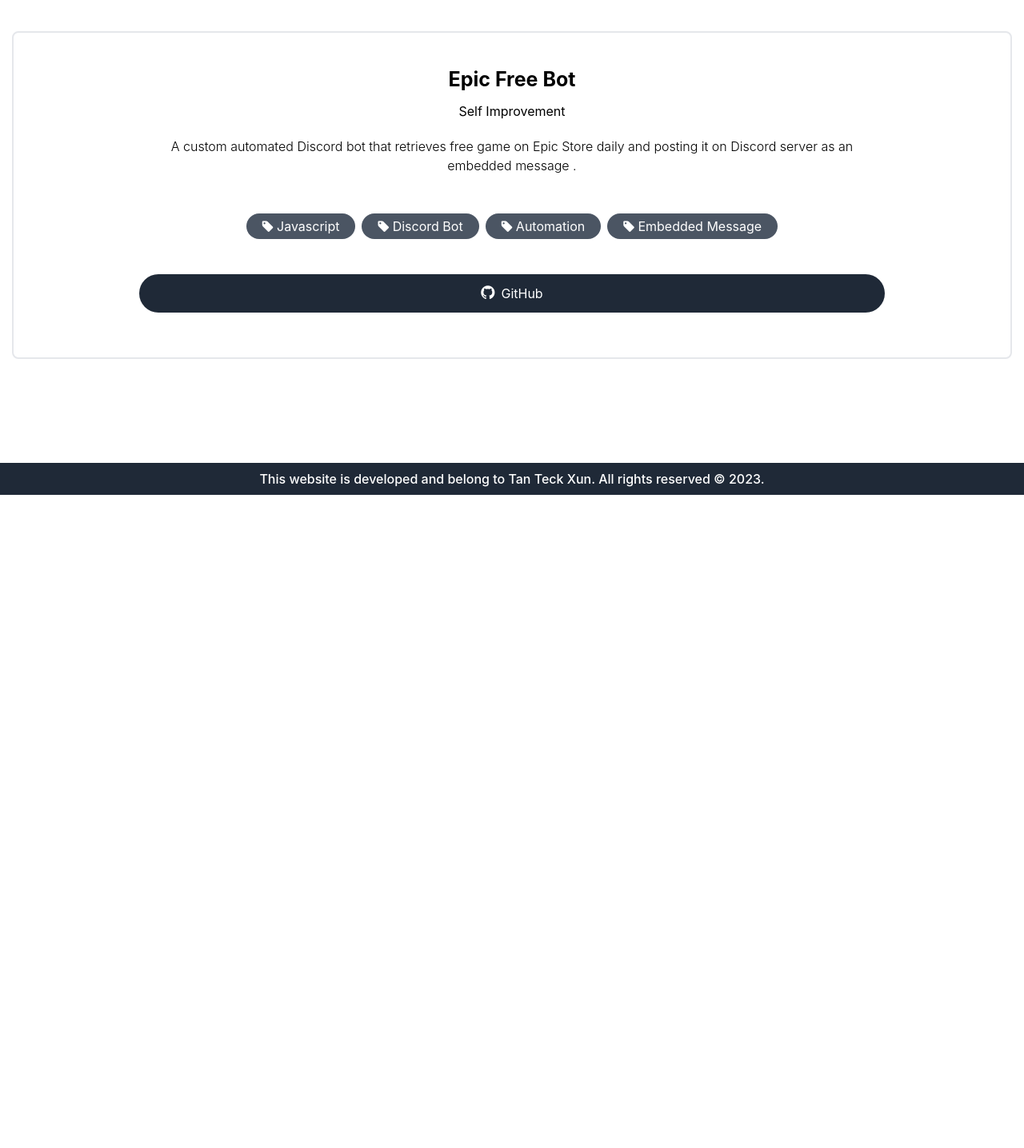
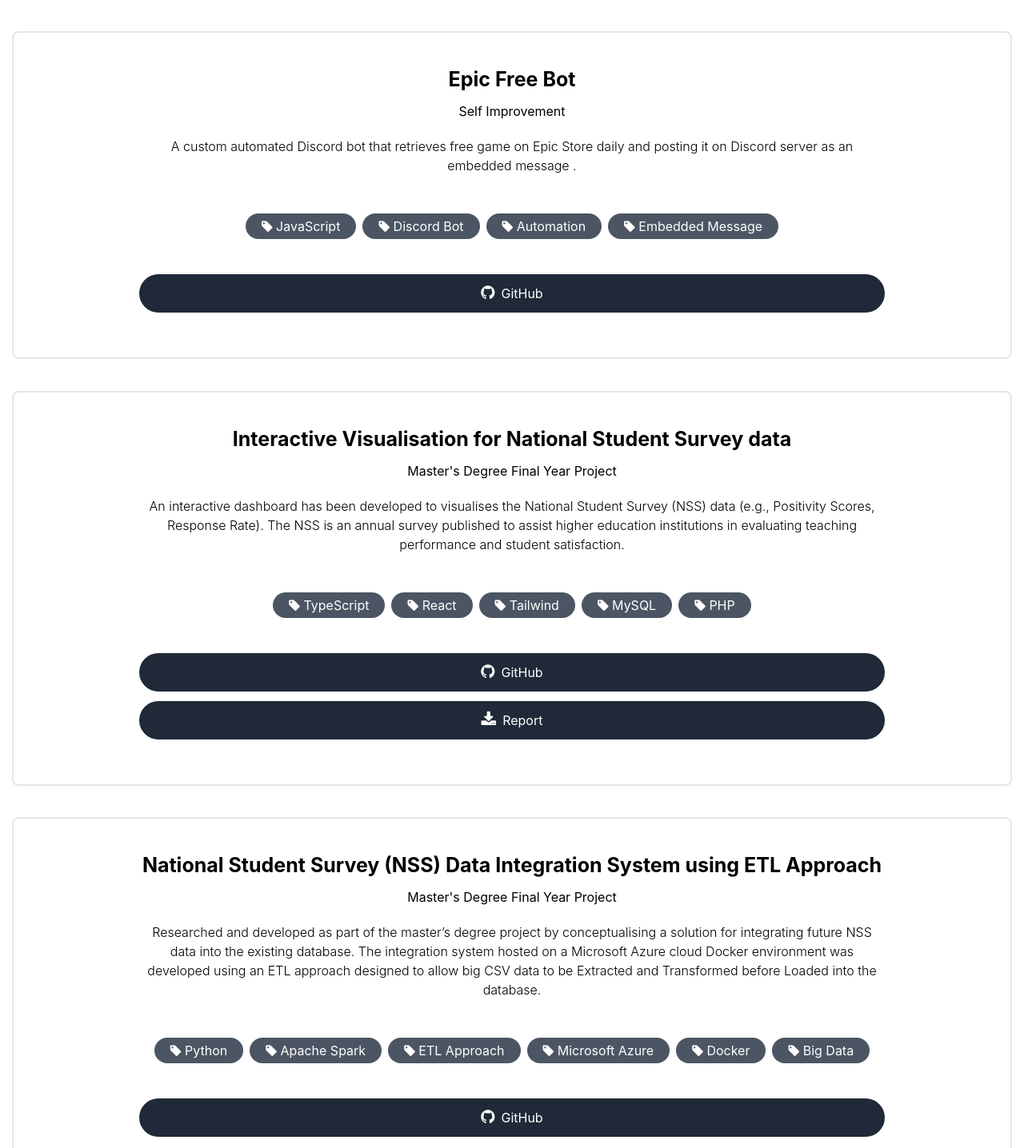
Before and after one commit to steven-appdev/my-resume, a React (Create React App) app: page /#/projects in a window 1280 px wide. Shown: the part 2465-3901 px from the top of the page at 80% size. Before the commit the page ends 3084 px from the top, so only its background shows below. Built offline with nearby package versions, Linux system fonts and the light colour scheme.

Commit message:
Added academic and experience

```diff
--- a/src/components/experiencebar.js
+++ b/src/components/experiencebar.js
@@ -3,8 +3,8 @@ import "./experiencebar.css"
 export default function ExperienceBar(props){
     return(
         <div className="rectangle relative">
-            <div className="inner-rectangle absolute" style={{width: `${props.experience}`}}/>
-            <p className="text-white font-bold relative text-center">{props.experience}</p>
+            <div className="inner-rectangle absolute" style={{width: `${props.experience}%`}}/>
+            <p className="text-white font-bold relative text-center">{props.experience}%</p>
         </div>
     )
 }
--- a/src/pages/academic.js
+++ b/src/pages/academic.js
@@ -3,8 +3,8 @@ import Title from "../components/title";
 
 const history = [
     { title: "Diploma in Computer Studies", university: "UOW Malaysia KDU", country: "Malaysia", year: "2017-2019", award: "Graduated with Distinction"},
-    { title: "Computer Science BSc (Hons)", university: "Northumbria University", country: "United Kingdom", year: "2020-2022", award: "Graduated and Awarded with First Class Honour"},
-    { title: "Advanced Computer Science MSc", university: "Northumbria University", country: "United Kingdom", year: "2023-2024", award: "Graduated and Awarded with First Class Honour"},
+    { title: "Bachelor's Degree (Hons) in Computer Science", university: "Northumbria University", country: "United Kingdom", year: "2020-2022", award: "Graduated with First Class Honour"},
+    { title: "Master of Science in Advanced Computer Science", university: "Northumbria University", country: "United Kingdom", year: "2023-2024", award: "Graduated with First Class Honour"},
 ]
 
 export default function Academic(){
--- a/src/pages/experience.js
+++ b/src/pages/experience.js
@@ -2,28 +2,29 @@ import ExperienceBar from "../components/experiencebar";
 import Title from "../components/title";
 
 const codeExp = [
-    {logo: "https://cdn.jsdelivr.net/gh/devicons/devicon/icons/html5/html5-original.svg", language: "HTML5", experience: "80%"},
-    {logo: "https://cdn.jsdelivr.net/gh/devicons/devicon/icons/css3/css3-original.svg", language: "CSS", experience: "60%"},
-    {logo: "https://cdn.jsdelivr.net/gh/devicons/devicon/icons/javascript/javascript-original.svg", language: "Javascript", experience: "70%"},
-    {logo: "https://cdn.jsdelivr.net/gh/devicons/devicon/icons/csharp/csharp-original.svg", language: "C#", experience: "80%"},
-    {logo: "https://cdn.jsdelivr.net/gh/devicons/devicon/icons/docker/docker-original.svg", language: "Docker", experience: "35%"},
-    {logo: "https://cdn.jsdelivr.net/gh/devicons/devicon/icons/react/react-original-wordmark.svg", language: "React", experience: "60%"},
-    {logo: "https://cdn.jsdelivr.net/gh/devicons/devicon/icons/arduino/arduino-original-wordmark.svg", language: "Arduino", experience: "40%"},
-    {logo: "https://cdn.jsdelivr.net/gh/devicons/devicon/icons/c/c-original.svg", language: "C", experience: "30%"},
-    {logo: "https://cdn.jsdelivr.net/gh/devicons/devicon/icons/php/php-original.svg", language: "PHP", experience: "80%"},
-    {logo: "https://cdn.jsdelivr.net/gh/devicons/devicon/icons/python/python-original.svg", language: "Python", experience: "70%"},
-    {logo: "https://cdn.jsdelivr.net/gh/devicons/devicon/icons/flask/flask-original.svg", language: "Flask", experience: "30%"},
-    {logo: "https://cdn.jsdelivr.net/gh/devicons/devicon/icons/unity/unity-original.svg", language: "Unity", experience: "50%"},
-    {logo: "https://cdn.jsdelivr.net/gh/devicons/devicon/icons/bootstrap/bootstrap-original.svg", language: "Bootstrap", experience: "70%"},
-    {logo: "https://cdn.jsdelivr.net/gh/devicons/devicon/icons/tailwindcss/tailwindcss-original-wordmark.svg", language: "Tailwind", experience: "70%"},
-    {logo: "https://cdn.jsdelivr.net/gh/devicons/devicon/icons/godot/godot-original.svg", language: "Godot", experience: "40%"},
+    {logo: "https://cdn.jsdelivr.net/gh/devicons/devicon/icons/html5/html5-original.svg", language: "HTML5", experience: 80},
+    {logo: "https://cdn.jsdelivr.net/gh/devicons/devicon/icons/css3/css3-original.svg", language: "CSS", experience: 70},
+    {logo: "https://cdn.jsdelivr.net/gh/devicons/devicon/icons/javascript/javascript-original.svg", language: "Javascript", experience: 70},
+    {logo: "https://cdn.jsdelivr.net/gh/devicons/devicon/icons/csharp/csharp-original.svg", language: "C#", experience: 80},
+    {logo: "https://cdn.jsdelivr.net/gh/devicons/devicon/icons/docker/docker-original.svg", language: "Docker", experience: 35},
+    {logo: "https://cdn.jsdelivr.net/gh/devicons/devicon/icons/react/react-original-wordmark.svg", language: "React", experience: 60},
+    {logo: "https://cdn.jsdelivr.net/gh/devicons/devicon/icons/arduino/arduino-original-wordmark.svg", language: "Arduino", experience: 30},
+    {logo: "https://cdn.jsdelivr.net/gh/devicons/devicon/icons/c/c-original.svg", language: "C", experience: 30},
+    {logo: "https://cdn.jsdelivr.net/gh/devicons/devicon/icons/php/php-original.svg", language: "PHP", experience: 80},
+    {logo: "https://cdn.jsdelivr.net/gh/devicons/devicon/icons/python/python-original.svg", language: "Python", experience: 50},
+    {logo: "https://cdn.jsdelivr.net/gh/devicons/devicon/icons/flask/flask-original.svg", language: "Flask", experience: 30},
+    {logo: "https://cdn.jsdelivr.net/gh/devicons/devicon/icons/unity/unity-original.svg", language: "Unity", experience: 50},
+    {logo: "https://cdn.jsdelivr.net/gh/devicons/devicon/icons/bootstrap/bootstrap-original.svg", language: "Bootstrap", experience: 60},
+    {logo: "https://cdn.jsdelivr.net/gh/devicons/devicon@latest/icons/tailwindcss/tailwindcss-original.svg", language: "Tailwind", experience: 70},
+    {logo: "https://cdn.jsdelivr.net/gh/devicons/devicon/icons/godot/godot-original.svg", language: "Godot", experience: 40},
+    {logo: "https://cdn.jsdelivr.net/gh/devicons/devicon@latest/icons/mysql/mysql-original-wordmark.svg", language: "MySQL", experience: 70}
 ]
 
 export default function experience(){
     return(
         <div className="flex flex-col grow items-center pt-10">
             <Title title="here are my Experiences."/>
-            <div className="grid grid-cols-2 md:grid-cols-3 lg:grid-cols-5 gap-10 w-[275px] md:w-[600px] lg:w-[950px]">
+            <div className="grid grid-cols-2 md:grid-cols-3 lg:grid-cols-5 justify-center gap-10 w-[275px] md:w-[600px] lg:w-[950px]">
                 {codeExp.map((item) => (
                     <div className="flex flex-col animate__animated animate__flipInX">
                         <img className="language-logo mx-auto mb-5 hover:-translate-y-1 hover:scale-110 duration-300" src={item.logo} alt={item.language}/>
--- a/src/pages/project.js
+++ b/src/pages/project.js
@@ -1,6 +1,7 @@
 import PastProject from "../components/pastproject";
 import Title from "../components/title";
 import Dissertation from "../files/spcs-dissertation.pdf";
+import MSCDissertation from "../files/nss-dissertation.pdf";
 
 const pastproj = [
     {
@@ -19,9 +20,9 @@ const pastproj = [
     },
     {
         title: "Smart Plant Caring System using IoT",
-        type:"Bachelor Degree Project",
+        type:"Bachelor's Degree Final Year Project",
         description:"A smart device that adopted the IoT technology with the combination of sensor to automate the process of taking cares of a plant. The project also features a website that visualise all the collected data. If you wish to learn more about the project, feel free to download my dissertation that has been written and submitted in partial fulfilment of the regulations governing the award of the Degree of BSc. (Honours) Computer Science.",
-        tags: ["PHP", "IoT", "Docker", "MSSQL", "MQTT", "Telegraf", "InfluxDB", "Bootstrap"],
+        tags: ["PHP", "IoT", "Docker", "MSSQL", "MQTT", "Telegraf", "InfluxDB", "Bootstrap", "JavaScript"],
         video: "https://youtu.be/r4GNv0IWV4M",
         download: Dissertation
     },
@@ -38,8 +39,23 @@ const pastproj = [
         title: "Epic Free Bot",
         type:"Self Improvement",
         description:"A custom automated Discord bot that retrieves free game on Epic Store daily and posting it on Discord server as an embedded message .",
-        tags: ["Javascript", "Discord Bot", "Automation", "Embedded Message"],
+        tags: ["JavaScript", "Discord Bot", "Automation", "Embedded Message"],
         git: "https://github.com/steven-appdev/epic-free-bot"
+    },
+    {
+        title: "Interactive Visualisation for National Student Survey data",
+        type:"Master's Degree Final Year Project",
+        description:"An interactive dashboard has been developed to visualises the National Student Survey (NSS) data (e.g., Positivity Scores, Response Rate). The NSS is an annual survey published to assist higher education institutions in evaluating teaching performance and student satisfaction.",
+        tags: ["TypeScript", "React", "Tailwind", "MySQL", "PHP"],
+        git: "https://github.com/steven-appdev/nss-dashboard",
+        download: MSCDissertation
+    },
+    {
+        title: "National Student Survey (NSS) Data Integration System using ETL Approach",
+        type:"Master's Degree Final Year Project",
+        description:"Researched and developed as part of the master’s degree project by conceptualising a solution for integrating future NSS data into the existing database. The integration system hosted on a Microsoft Azure cloud Docker environment was developed using an ETL approach designed to allow big CSV data to be Extracted and Transformed before Loaded into the database.",
+        tags: ["Python", "Apache Spark", "ETL Approach", "Microsoft Azure", "Docker", "Big Data"],
+        git: "https://github.com/steven-appdev/nss-integration-api"
     }
 ]
 
```
Also changed, not shown: 1 other file (tests, documents, lock files or other folders).
